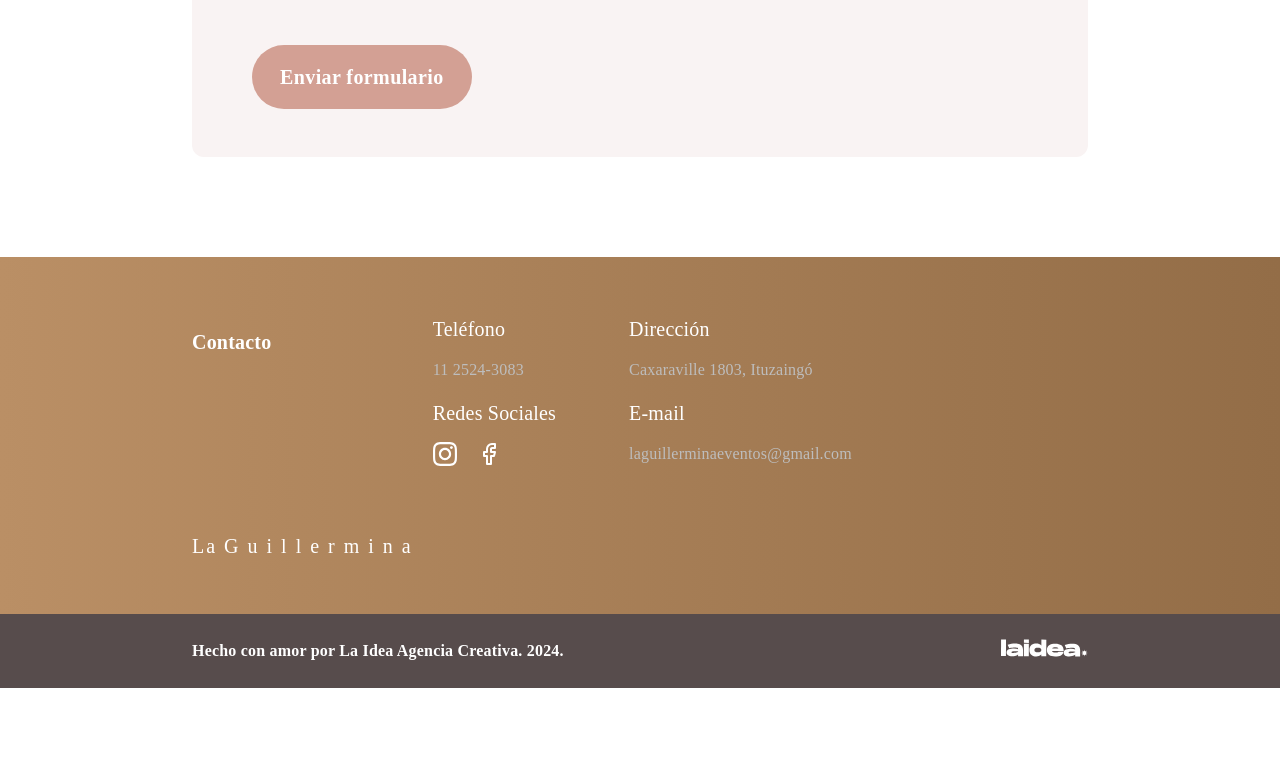
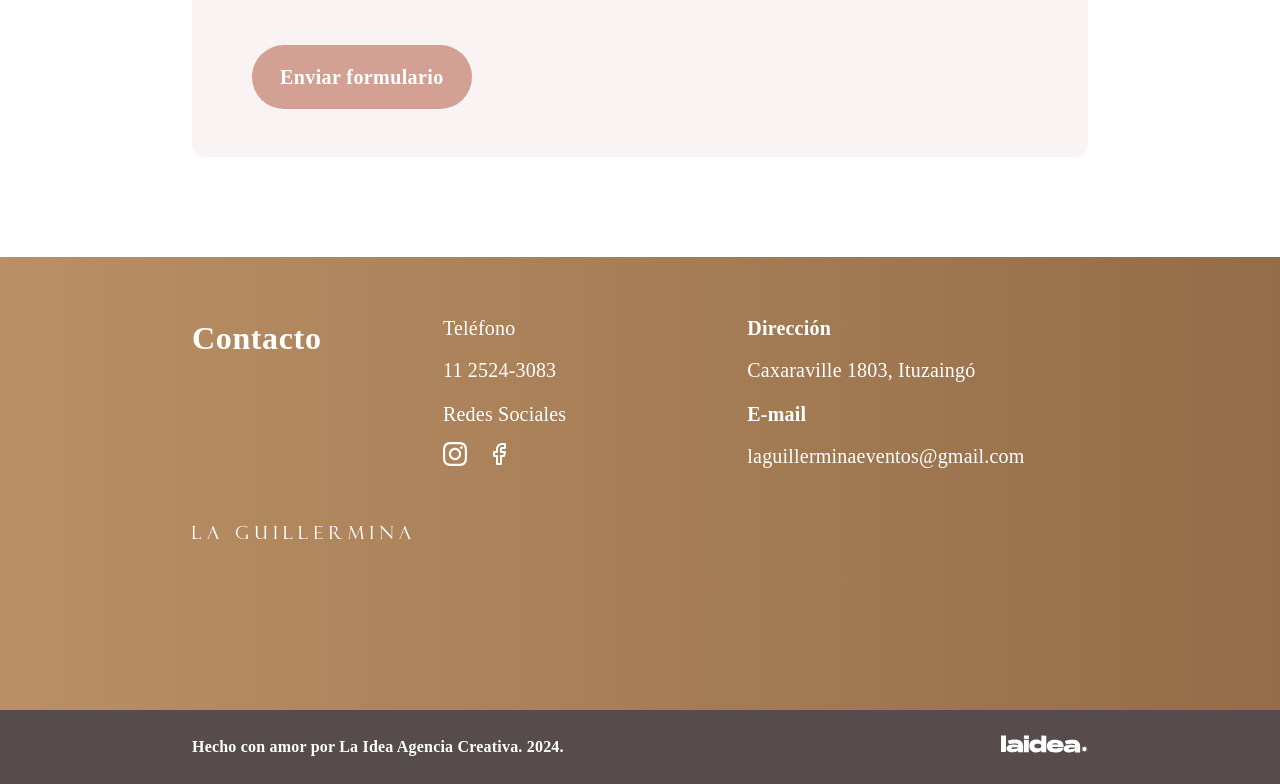
Before and after one commit to santiuh/carlosterzano, a Nuxt app: page / in a window 1280 px wide. Shown: the part 3487-4271 px from the top of the page. Before the commit the page ends 4175 px from the top, so only its background shows below. Built offline with nearby package versions, Linux system fonts and the light colour scheme.

Commit message:
footer mod

```diff
--- a/components/Footer.vue
+++ b/components/Footer.vue
@@ -1,20 +1,20 @@
 <template>
   <div class="w-full flex flex-col" style="  background: linear-gradient(90deg, #BA8F65 0%, #936D47 100%);">
-    <footer class="flex flex-col pt-[57px] text-white items-center">
-        <div class="flex xl:px-[192px] pb-[54px] gap-5 xl:max-w-[1440px] w-full flex-row h-[300px]">
+    <footer class="flex flex-col h-[453px] pt-[57px] text-white items-center">
+        <div class="flex xl:px-[192px] pb-[74px] gap-[32px] xl:max-w-[1440px] w-full flex-row h-[300px]">
               <div class="flex flex-col justify-between ">
-                <div class="text-xl font-bold leading-[57px] tracking-[0.2px]">Contacto</div>
-                <div class="text-xl   tracking-widest font-thin ">La G u i l l e r m i n a</div>
+                <div class="text-[32px] font-extrabold tracking-[0.64px]">Contacto</div>
+                <NuxtPicture src="/logo.svg"></NuxtPicture>
               </div>
 
-              <div class=" flex flex-row gap-4 pl-7 pt-4 xl:pt-0 xl:pl-0 ">
+              <div class=" flex flex-row text-xl gap-[124px] xl:pt-0 xl:pl-0 ">
                 <div class="flex flex-col gap-4 xl:mr-[57px] ">
                   <div class="flex flex-col">
-                    <div class="font-space font-medium text-xl leading-[30px] xl:pb-[14px]">Teléfono</div>
-                    <div  class="  text-[#BDBDBD]">11 2524-3083</div>
+                    <div class=" font-medium xl:pb-[14px]">Teléfono</div>
+                    <div>11 2524-3083</div>
                   </div>
                   <div class="flex flex-col">
-                    <div class="font-space font-medium text-xl leading-[30px] xl:pb-[14px]">Redes Sociales</div>
+                    <div class="font-medium xl:pb-[14px]">Redes Sociales</div>
                     <div class="flex flex-row gap-5">
                       <a target="_blank" href="https://www.instagram.com/laguillerminaeventos/">  <NuxtPicture class="hover:brightness-75 hover:cursor-pointer tranisition-all duration-300" src="instagram.svg" width="24px" height="24px"></NuxtPicture></a>
                       <a target="_blank" href="https://www.facebook.com/laguillerminaeventos/">  <NuxtPicture class="hover:brightness-75 hover:cursor-pointer transition-all duration-300" src="facebook.svg" width="24px" height="24px"></NuxtPicture></a>
@@ -25,12 +25,12 @@
                 </div>
                 <div class="flex flex-col gap-4 xl:mr-[57px] ">
                   <div class="flex flex-col">
-                    <div class="font-space font-medium text-xl leading-[30px] xl:pb-[14px]">Dirección</div>
-                    <div  class="  text-[#BDBDBD]">Caxaraville 1803, Ituzaingó</div>
+                    <div class=" font-extrabold   xl:pb-[14px]">Dirección</div>
+                    <div  class="  ">Caxaraville 1803, Ituzaingó</div>
                   </div>
                   <div class="flex flex-col">
-                    <div class="font-space font-medium text-xl leading-[30px] xl:pb-[14px]">E-mail</div>
-                    <div  class="  text-[#BDBDBD]">laguillerminaeventos@gmail.com</div>
+                    <div class=" font-extrabold xl:pb-[14px]">E-mail</div>
+                    <div>laguillerminaeventos@gmail.com</div>
                   </div>
                 </div>
               </div>
```
